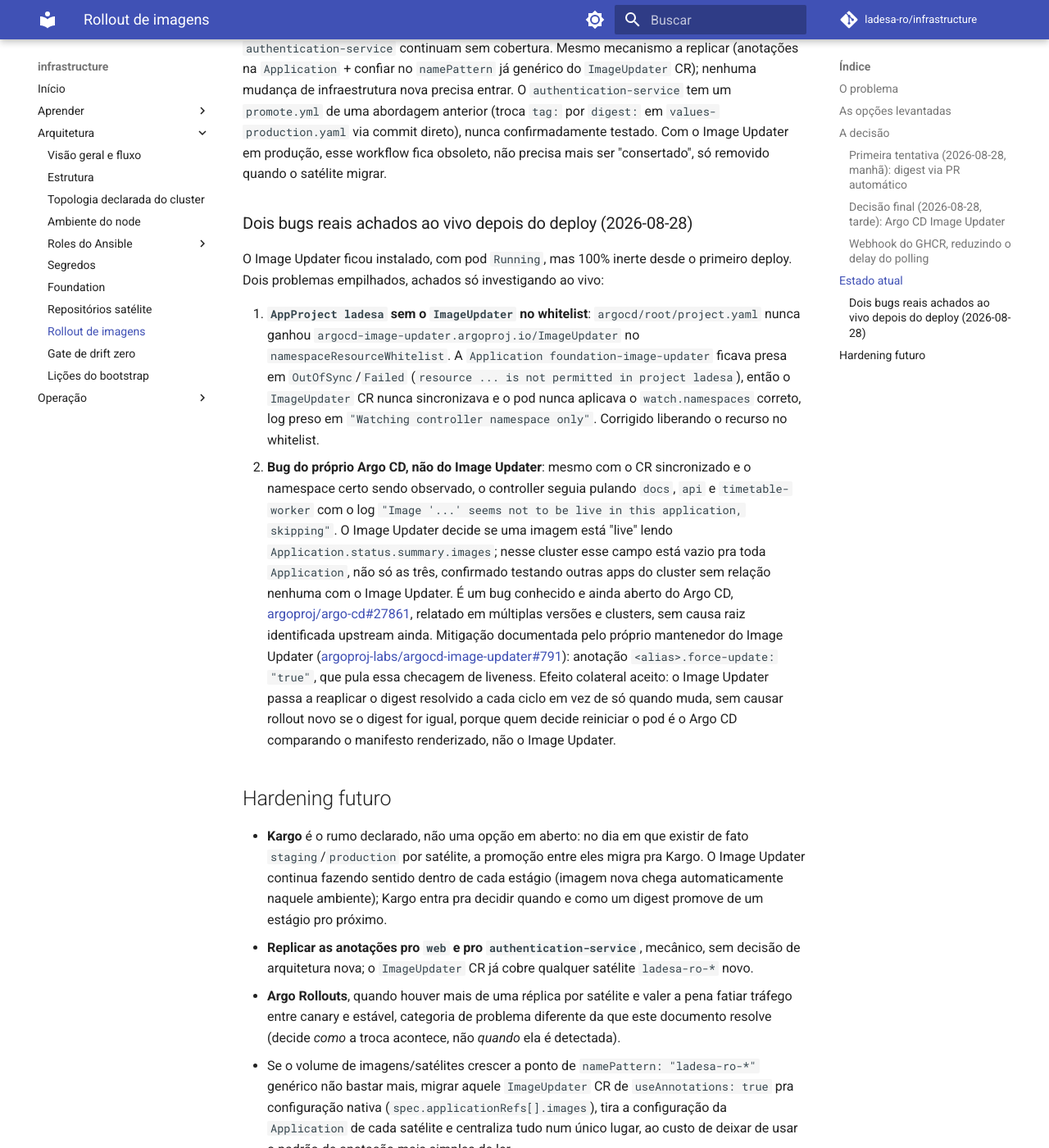
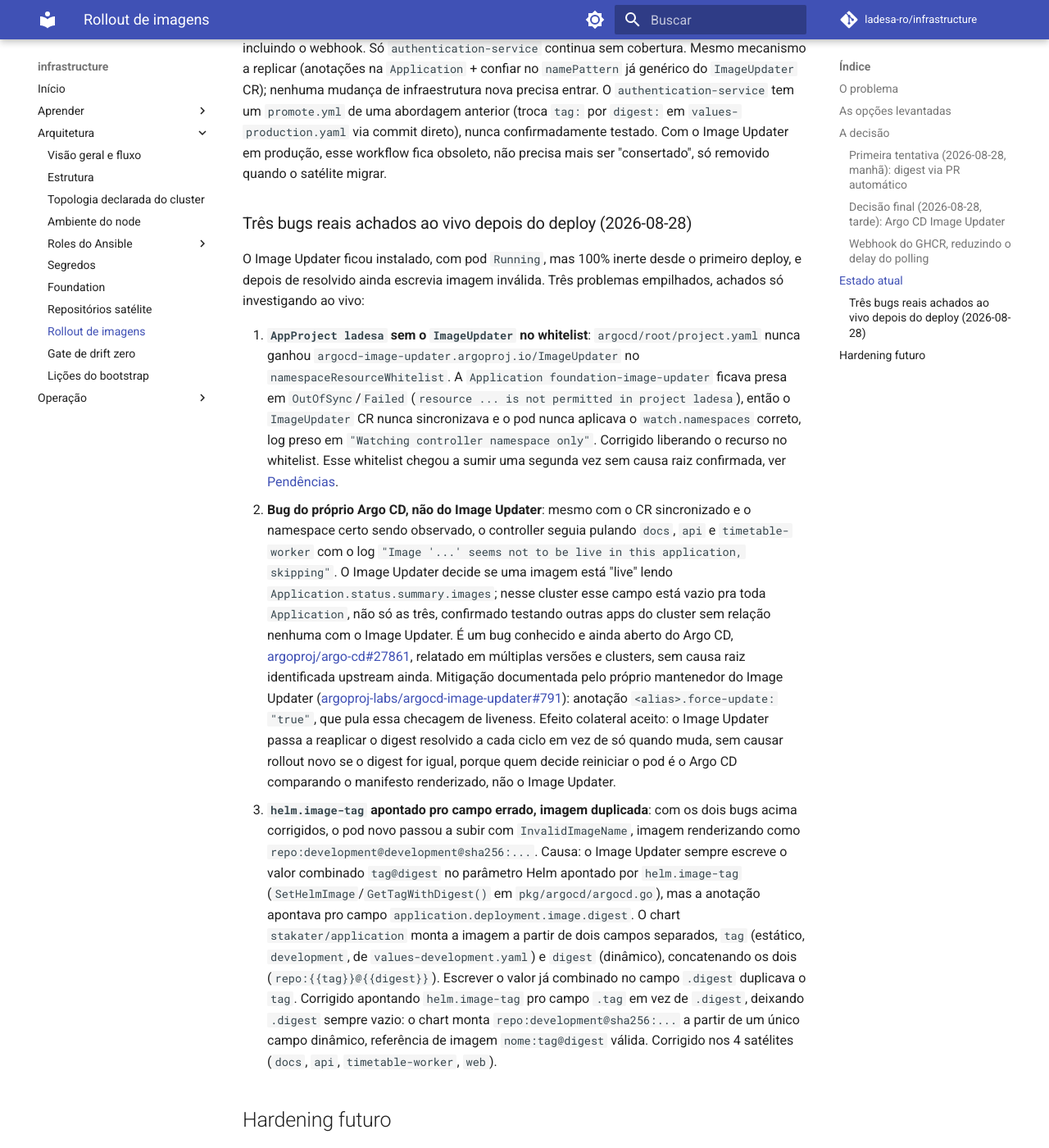
Before and after one commit to ladesa-ro/infrastructure, an MkDocs documentation site: the page built from docs/arquitetura/rollout-de-imagens.md, in a window 1280 px wide and 1400 px high, scrolled down 3030 px. Shown: the whole window at 82% size. Built offline with MkDocs 1.6.1 and Material for MkDocs 9.7.7, drawn with Linux system fonts in a browser that asks for light colours; comment, search, counter and statistics services are not loaded.

Commit message:
docs: registrar upgrades de versao e bug do helm.image-tag

```diff
--- a/docs/arquitetura/rollout-de-imagens.md
+++ b/docs/arquitetura/rollout-de-imagens.md
@@ -51,14 +51,15 @@ Analisado o código-fonte do handler (`pkg/webhook/ghcr.go`, `pkg/webhook/server
 
 ## Estado atual
 
-Implementado em `docs` e `management-service` (2026-08-28), incluindo o webhook. `web` e `authentication-service` continuam sem cobertura. Mesmo mecanismo a replicar (anotações na `Application` + confiar no `namePattern` já genérico do `ImageUpdater` CR); nenhuma mudança de infraestrutura nova precisa entrar. O `authentication-service` tem um `promote.yml` de uma abordagem anterior (troca `tag:` por `digest:` em `values-production.yaml` via commit direto), nunca confirmadamente testado. Com o Image Updater em produção, esse workflow fica obsoleto, não precisa mais ser "consertado", só removido quando o satélite migrar.
+Implementado em `docs`, `management-service` (`api`/`timetable-worker`) e `web` (2026-08-28), incluindo o webhook. Só `authentication-service` continua sem cobertura. Mesmo mecanismo a replicar (anotações na `Application` + confiar no `namePattern` já genérico do `ImageUpdater` CR); nenhuma mudança de infraestrutura nova precisa entrar. O `authentication-service` tem um `promote.yml` de uma abordagem anterior (troca `tag:` por `digest:` em `values-production.yaml` via commit direto), nunca confirmadamente testado. Com o Image Updater em produção, esse workflow fica obsoleto, não precisa mais ser "consertado", só removido quando o satélite migrar.
 
-### Dois bugs reais achados ao vivo depois do deploy (2026-08-28)
+### Três bugs reais achados ao vivo depois do deploy (2026-08-28)
 
-O Image Updater ficou instalado, com pod `Running`, mas 100% inerte desde o primeiro deploy. Dois problemas empilhados, achados só investigando ao vivo:
+O Image Updater ficou instalado, com pod `Running`, mas 100% inerte desde o primeiro deploy, e depois de resolvido ainda escrevia imagem inválida. Três problemas empilhados, achados só investigando ao vivo:
 
-1. **`AppProject ladesa` sem o `ImageUpdater` no whitelist**: `argocd/root/project.yaml` nunca ganhou `argocd-image-updater.argoproj.io/ImageUpdater` no `namespaceResourceWhitelist`. A `Application foundation-image-updater` ficava presa em `OutOfSync`/`Failed` (`resource ... is not permitted in project ladesa`), então o `ImageUpdater` CR nunca sincronizava e o pod nunca aplicava o `watch.namespaces` correto, log preso em `"Watching controller namespace only"`. Corrigido liberando o recurso no whitelist.
+1. **`AppProject ladesa` sem o `ImageUpdater` no whitelist**: `argocd/root/project.yaml` nunca ganhou `argocd-image-updater.argoproj.io/ImageUpdater` no `namespaceResourceWhitelist`. A `Application foundation-image-updater` ficava presa em `OutOfSync`/`Failed` (`resource ... is not permitted in project ladesa`), então o `ImageUpdater` CR nunca sincronizava e o pod nunca aplicava o `watch.namespaces` correto, log preso em `"Watching controller namespace only"`. Corrigido liberando o recurso no whitelist. Esse whitelist chegou a sumir uma segunda vez sem causa raiz confirmada, ver [Pendências](../operacao/pendencias.md#image-updater-estava-instalado-mas-100-inerte-desde-o-pr-5-achado-ao-vivo-em-2026-08-28).
 2. **Bug do próprio Argo CD, não do Image Updater**: mesmo com o CR sincronizado e o namespace certo sendo observado, o controller seguia pulando `docs`, `api` e `timetable-worker` com o log `"Image '...' seems not to be live in this application, skipping"`. O Image Updater decide se uma imagem está "live" lendo `Application.status.summary.images`; nesse cluster esse campo está vazio pra toda `Application`, não só as três, confirmado testando outras apps do cluster sem relação nenhuma com o Image Updater. É um bug conhecido e ainda aberto do Argo CD, [argoproj/argo-cd#27861](https://github.com/argoproj/argo-cd/issues/27861), relatado em múltiplas versões e clusters, sem causa raiz identificada upstream ainda. Mitigação documentada pelo próprio mantenedor do Image Updater ([argoproj-labs/argocd-image-updater#791](https://github.com/argoproj-labs/argocd-image-updater/issues/791)): anotação `<alias>.force-update: "true"`, que pula essa checagem de liveness. Efeito colateral aceito: o Image Updater passa a reaplicar o digest resolvido a cada ciclo em vez de só quando muda, sem causar rollout novo se o digest for igual, porque quem decide reiniciar o pod é o Argo CD comparando o manifesto renderizado, não o Image Updater.
+3. **`helm.image-tag` apontado pro campo errado, imagem duplicada**: com os dois bugs acima corrigidos, o pod novo passou a subir com `InvalidImageName`, imagem renderizando como `repo:development@development@sha256:...`. Causa: o Image Updater sempre escreve o valor combinado `tag@digest` no parâmetro Helm apontado por `helm.image-tag` (`SetHelmImage`/`GetTagWithDigest()` em `pkg/argocd/argocd.go`), mas a anotação apontava pro campo `application.deployment.image.digest`. O chart `stakater/application` monta a imagem a partir de dois campos separados, `tag` (estático, `development`, de `values-development.yaml`) e `digest` (dinâmico), concatenando os dois (`repo:{{tag}}@{{digest}}`). Escrever o valor já combinado no campo `.digest` duplicava o `tag`. Corrigido apontando `helm.image-tag` pro campo `.tag` em vez de `.digest`, deixando `.digest` sempre vazio: o chart monta `repo:development@sha256:...` a partir de um único campo dinâmico, referência de imagem `nome:tag@digest` válida. Corrigido nos 4 satélites (`docs`, `api`, `timetable-worker`, `web`).
 
 ## Hardening futuro
 
```
Also changed, not shown: docs/operacao/pendencias.md (+5 -1 lines).
